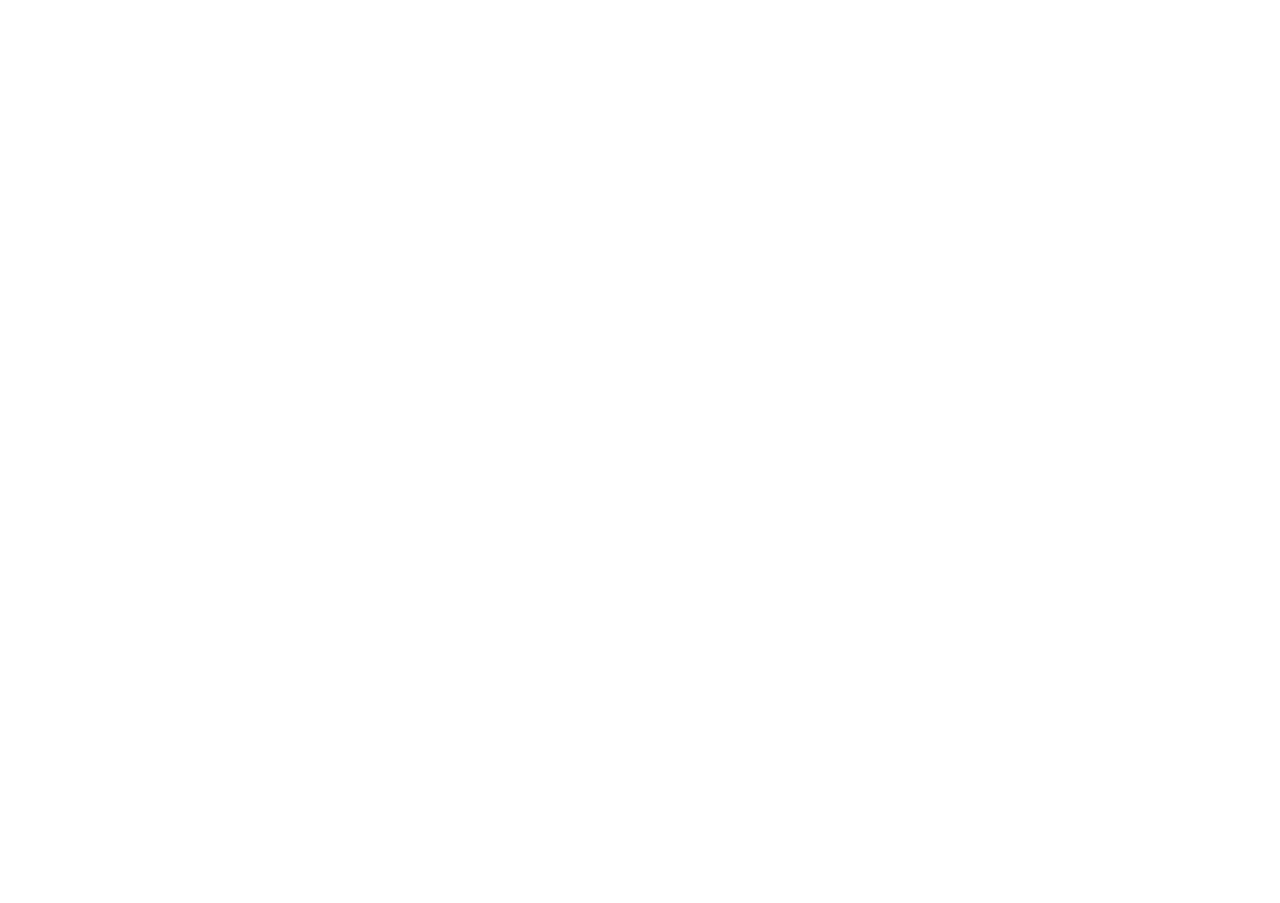
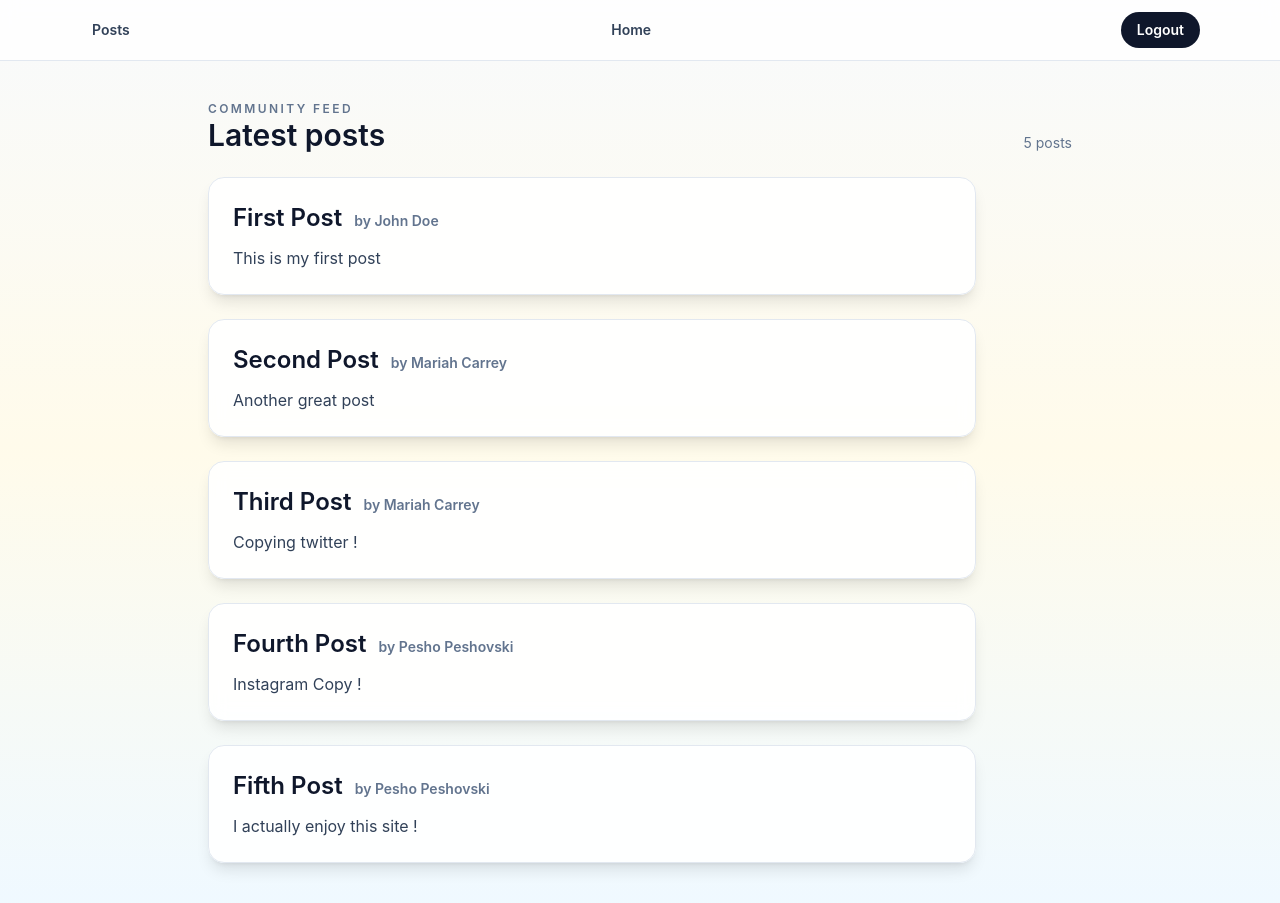
Before and after one commit to Evtimova13/final-project, a React (Vite) app in the folder final-project/: page /posts in a window 1280 px wide. Before the commit the page ends 800 px from the top, so only its background shows below. Built offline with nearby package versions, Linux system fonts and the light colour scheme; data requests are answered from the project's data file; sample sign-in values are in the browser's storage.

Commit message:
Posts section fully added

```diff
--- a/final-project/src/Components/Posts.jsx
+++ b/final-project/src/Components/Posts.jsx
@@ -1,2 +1,62 @@
-const Posts = () => {}
+import { useEffect, useState } from 'react';
+import NavBar from './NavBar.jsx';
+import Post from './Post.jsx';
+
+const Posts = () => {
+  const [posts, setPosts] = useState([]);
+  const [loading, setLoading] = useState(false);
+  const getPosts = async () => {
+    setLoading(true);
+    try {
+      const response = await fetch(`http://localhost:3001/posts`);
+      const posts = await response.json();
+      setPosts(posts);
+    } catch (error) {
+      console.error('Failed to fetch posts');
+    } finally {
+      setLoading(false);
+    }
+  };
+
+  useEffect(() => {
+    getPosts();
+  }, []);
+
+  return (
+    <div className="min-h-screen bg-gradient-to-b from-slate-50 via-amber-50 to-sky-50">
+      <NavBar></NavBar>
+      <main className="mx-auto w-full max-w-4xl px-4 py-10">
+        <div className="mb-6 flex flex-wrap items-end justify-between gap-4">
+          <div>
+            <p className="text-xs font-semibold uppercase tracking-[0.2em] text-slate-500">
+              Community feed
+            </p>
+            <h2 className="text-3xl font-semibold text-slate-900">
+              Latest posts
+            </h2>
+          </div>
+          <p className="text-sm text-slate-500">
+            {posts.length} {posts.length === 1 ? 'post' : 'posts'}
+          </p>
+        </div>
+
+        {loading ? (
+          <p className="rounded-2xl border border-slate-200 bg-white/80 px-6 py-8 text-center text-sm text-slate-500">
+            Loading posts...
+          </p>
+        ) : posts.length === 0 ? (
+          <p className="rounded-2xl border border-slate-200 bg-white/80 px-6 py-8 text-center text-sm text-slate-500">
+            No posts yet. Be the first to share something.
+          </p>
+        ) : (
+          <div className="space-y-6">
+            {posts.map((post) => (
+              <Post key={post.id} post={post} />
+            ))}
+          </div>
+        )}
+      </main>
+    </div>
+  );
+};
 export default Posts;
```
